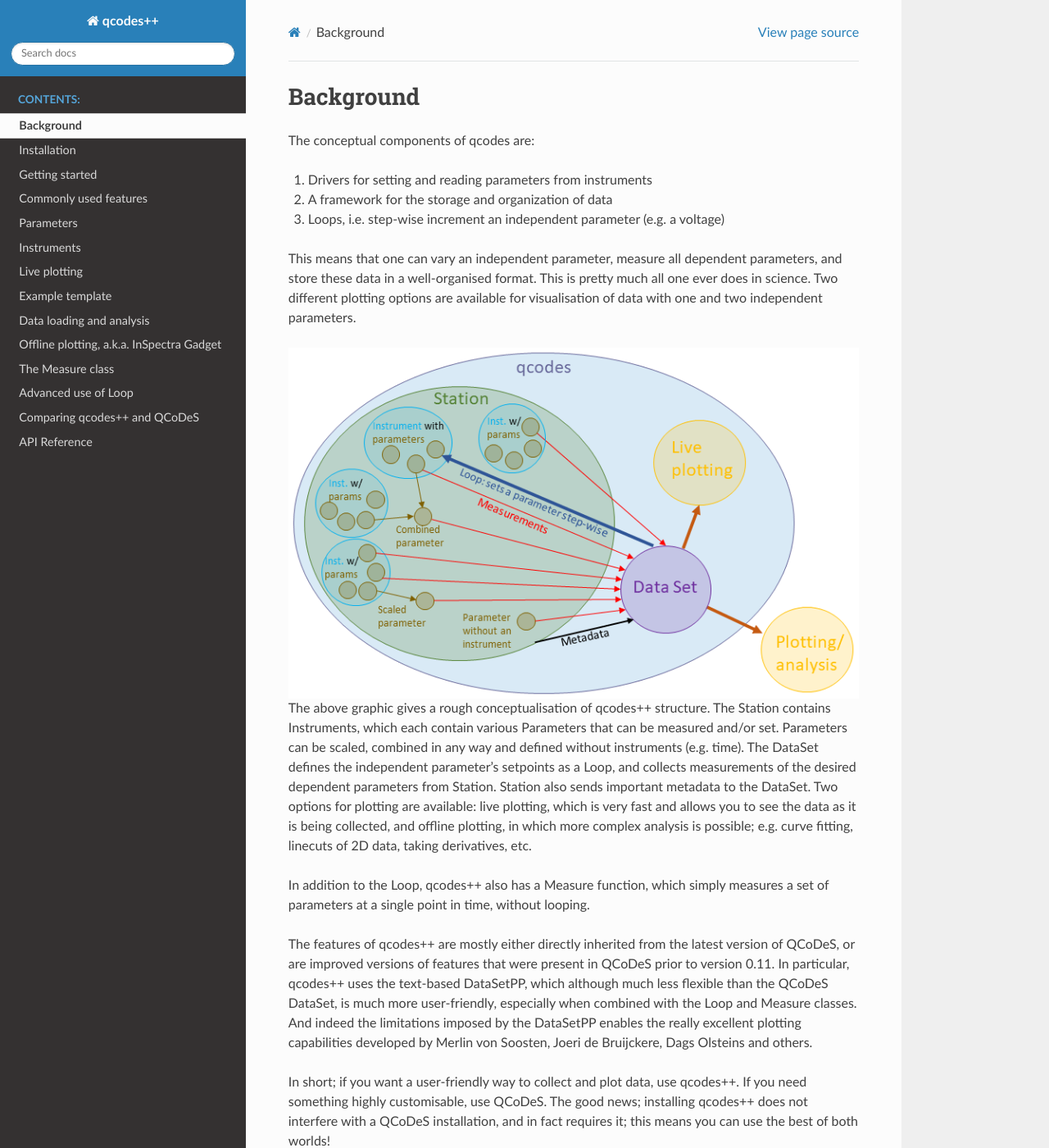
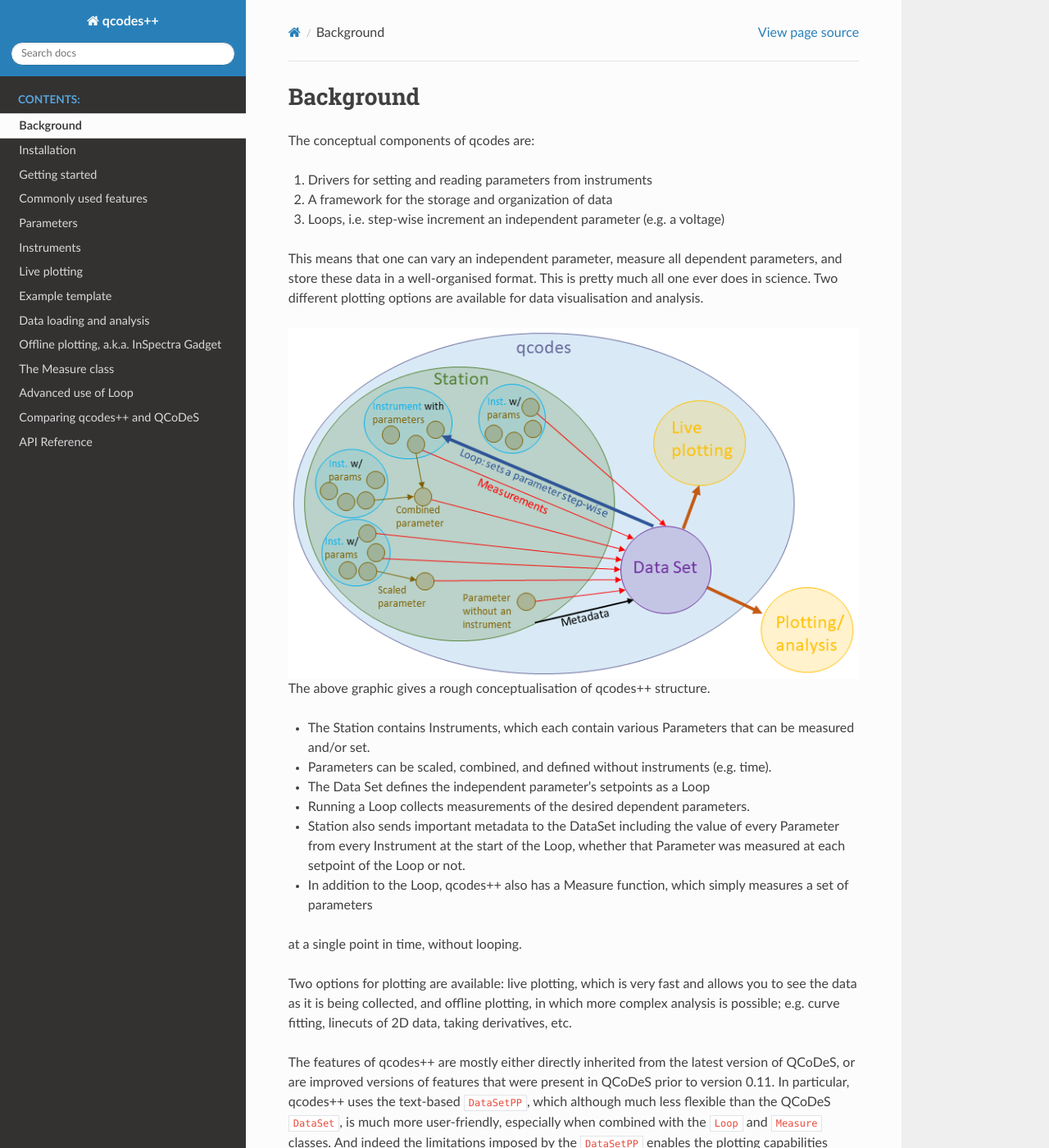
Before and after one commit to qcodespp/qcodespp.github.io, a Sphinx documentation site: the page built from docs/source/background.rst, in a window 1280 px wide and 1400 px high. Shown: the whole window at 82% size. Built offline with Sphinx 7.4.7 and the Read the Docs theme 3.1.0, drawn with Linux system fonts in a browser that asks for light colours; some of the changed text lies outside the part shown.

Commit message:
update background

```diff
--- a/docs/source/background.rst
+++ b/docs/source/background.rst
@@ -9,29 +9,29 @@ The conceptual components of qcodes are:
 
 This means that one can vary an independent parameter, measure all dependent parameters, and store these
 data in a well-organised format. This is pretty much all one ever does in science. Two different plotting
-options are available for visualisation of data with one and two independent parameters.
+options are available for data visualisation and analysis.
 
-.. image:: qcodes_visualiser.png
+.. figure:: qcodes_visualiser.png
     :alt: Qcodes++ structure visualisation
     :align: center
 
-The above graphic gives a rough conceptualisation of qcodes++ structure. The Station contains Instruments,
-which each contain various Parameters that can be measured and/or set. Parameters can be scaled, combined
-in any way and defined without instruments (e.g. time). The DataSet defines the independent parameter’s
-setpoints as a Loop, and collects measurements of the desired dependent parameters from Station. Station
-also sends important metadata to the DataSet. Two options for plotting are available: live plotting, which is
-very fast and allows you to see the data as it is being collected, and offline plotting, in which more complex
-analysis is possible; e.g. curve fitting, linecuts of 2D data, taking derivatives, etc.
+The above graphic gives a rough conceptualisation of qcodes++ structure.
 
-In addition to the Loop, qcodes++ also has a Measure function, which simply measures a set of parameters
+* The Station contains Instruments, which each contain various Parameters that can be measured and/or set.
+* Parameters can be scaled, combined, and defined without instruments (e.g. time).
+* The Data Set defines the independent parameter’s setpoints as a Loop
+* Running a Loop collects measurements of the desired dependent parameters.
+* Station also sends important metadata to the DataSet including the value of every Parameter from every Instrument at the start of the Loop, whether that Parameter was measured at each setpoint of the Loop or not.
+* In addition to the Loop, qcodes++ also has a Measure function, which simply measures a set of parameters
 at a single point in time, without looping.
+
+Two options for plotting are available: live plotting, which is very fast and allows you to see the data as it is being collected, and offline plotting, in which more complex analysis is possible; e.g. curve fitting, linecuts of 2D data, taking derivatives, etc.
 
 The features of qcodes++ are mostly either directly inherited from the latest version of QCoDeS, or are
 improved versions of features that were present in QCoDeS prior to version 0.11. In particular, qcodes++
-uses the text-based DataSetPP, which although much less flexible than the QCoDeS DataSet, is much more
-user-friendly, especially when combined with the Loop and Measure classes. And indeed the limitations
-imposed by the DataSetPP enables the really excellent plotting capabilities developed by Merlin von Soosten,
-Joeri de Bruijckere, Dags Olsteins and others.
+uses the text-based ``DataSetPP``, which although much less flexible than the QCoDeS ``DataSet``, is much more
+user-friendly, especially when combined with the ``Loop`` and ``Measure`` classes. And indeed the limitations
+imposed by the ``DataSetPP`` enables the plotting capabilities developed by Merlin von Soosten, Joeri de Bruijckere, Dags Olsteins and others.
 
 In short; if you want a user-friendly way to collect and plot data, use qcodes++. If you need something
 highly customisable, use QCoDeS. The good news; installing qcodes++ does not interfere with a QCoDeS
```
